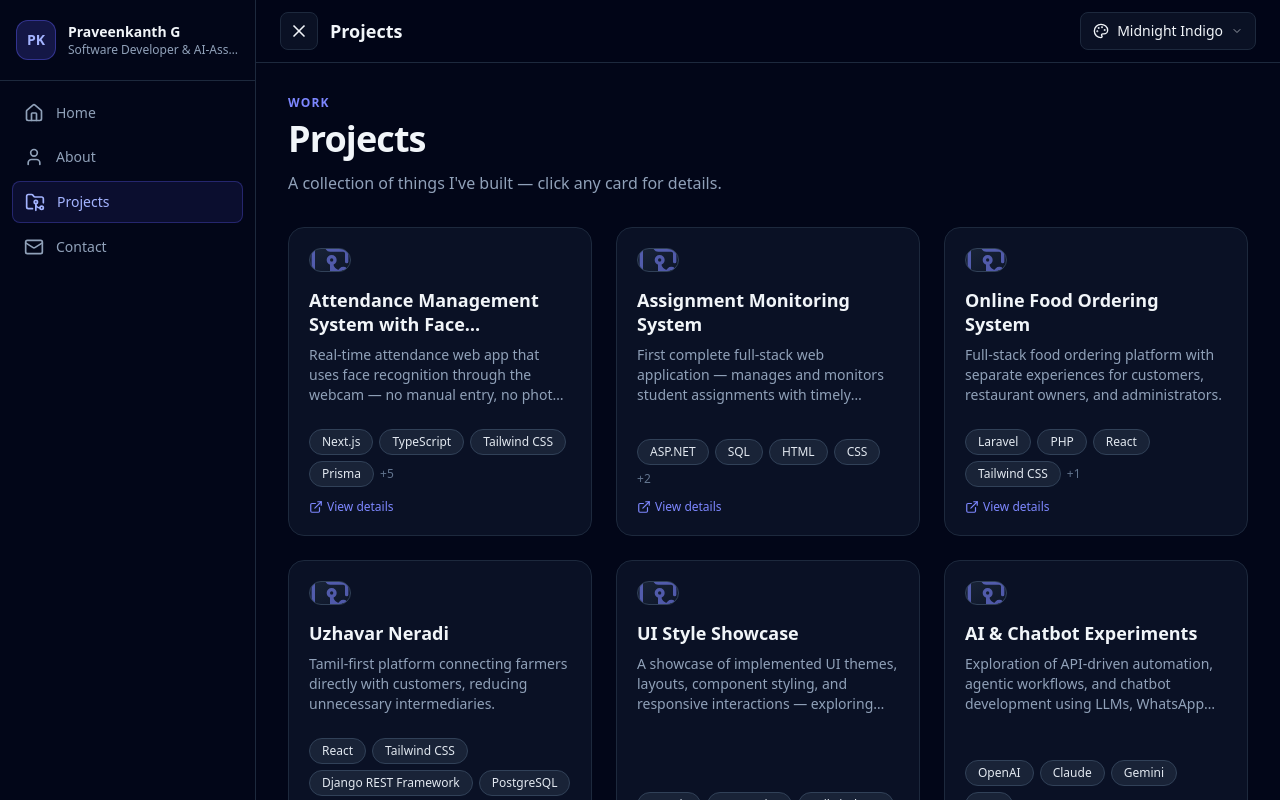
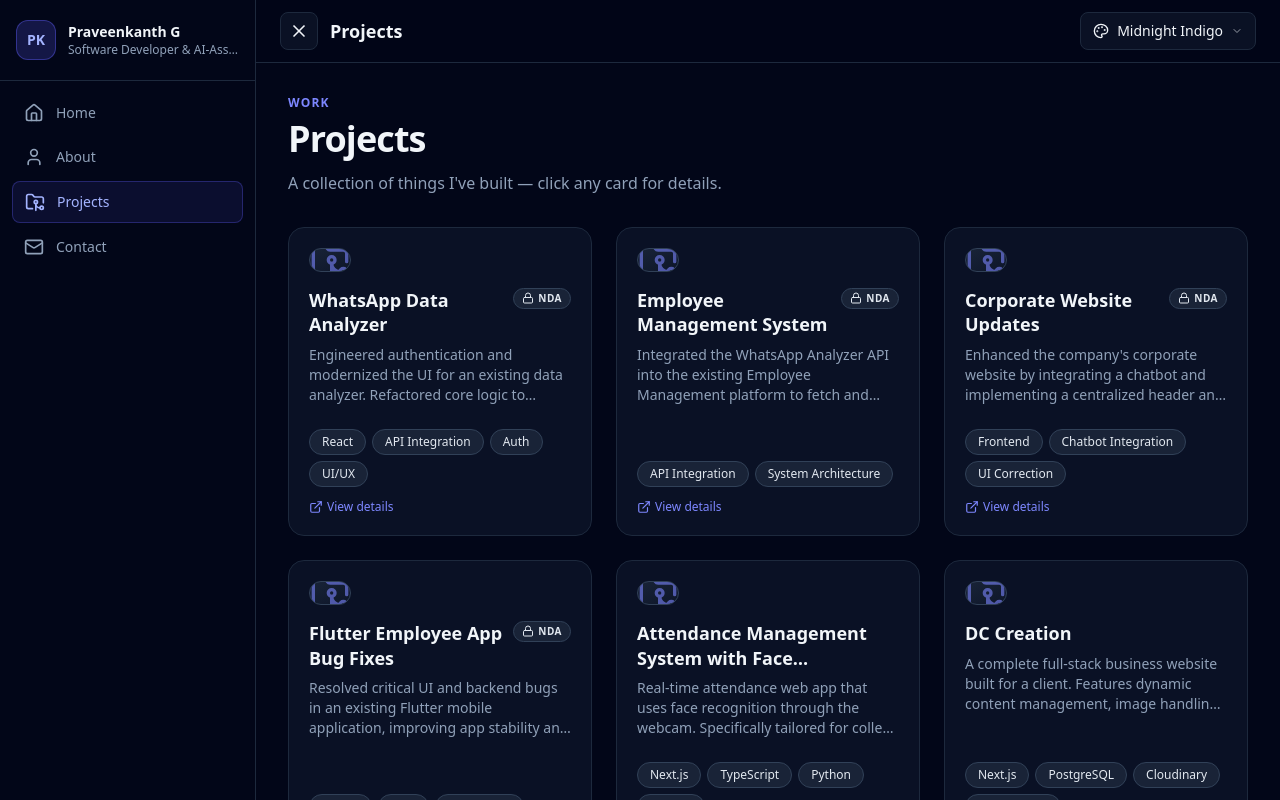
Before and after one commit to Praveenkanth2805/praveenkanth-portfolio, a Next.js app in the folder praveenkanth-portfolio/: page /projects in a window 1280 px wide. Built offline with nearby package versions, Linux system fonts and the light colour scheme.

Commit message:
add experience page, and update projects

```diff
--- a/praveenkanth-portfolio/src/app/about/page.tsx
+++ b/praveenkanth-portfolio/src/app/about/page.tsx
@@ -1,6 +1,7 @@
 import type { Metadata } from "next";
 import { Introduction } from "@/components/about/Introduction";
 import { SkillsGrid } from "@/components/about/SkillsGrid";
+import { Experience } from "@/components/about/Experience";
 import { JourneyTimeline } from "@/components/about/JourneyTimeline";
 import { AIWorkflow } from "@/components/about/AIWorkflow";
 import { GitHubProfileSummary } from "@/components/about/GitHubProfile";
@@ -10,7 +11,7 @@
 export const metadata: Metadata = {
   title: "About",
   description:
-    "Praveenkanth — B.Sc. Computer Science graduate, full-stack developer, and AI-assisted developer. Skills, journey, AI workflow, and GitHub profile.",
+    "Praveenkanth G — B.Sc. Computer Science graduate, Software Developer, and AI-assisted developer. Skills, journey, AI workflow, and GitHub profile.",
 };
 
 export default async function AboutPage() {
@@ -19,6 +20,7 @@
     <div className="mx-auto max-w-6xl space-y-16">
       <Introduction />
       <SkillsGrid />
+      <Experience />
       <JourneyTimeline />
       <AIWorkflow />
       <GitHubProfileSummary profile={profile} />
--- /dev/null
+++ b/praveenkanth-portfolio/src/components/about/Experience.tsx
@@ -0,0 +1,64 @@
+"use client";
+import { Briefcase, Calendar, CheckCircle2 } from "lucide-react";
+import { experiences } from "@/data/experience";
+import { useTheme } from "@/hooks/useTheme";
+import { SectionHeading } from "@/components/shared/SectionHeading";
+import { cn } from "@/lib/cn";
+
+export function Experience() {
+  const { c } = useTheme();
+
+  if (experiences.length === 0) return null;
+
+  return (
+    <section>
+      <SectionHeading
+        eyebrow="Career"
+        title="Professional Experience"
+        description="My journey in the software industry."
+      />
+      <div className="space-y-6">
+        {experiences.map((exp) => (
+          <div
+            key={exp.id}
+            className={cn(
+              "relative overflow-hidden rounded-2xl p-6 md:p-8",
+              c.surface,
+              c.surfaceHover,
+              c.accentGlow
+            )}
+          >
+            <div className="flex flex-col gap-6 md:flex-row md:items-start md:justify-between">
+              <div className="flex items-start gap-4">
+                <div className={cn("flex h-12 w-12 shrink-0 items-center justify-center rounded-xl", c.accentBgSoft)}>
+                  <Briefcase className={cn("h-6 w-6", c.accent)} />
+                </div>
+                <div>
+                  <h3 className={cn("text-xl font-bold", c.pageText)}>{exp.role}</h3>
+                  <p className={cn("text-base font-semibold", c.accent)}>{exp.company}</p>
+                </div>
+              </div>
+              <div className={cn("inline-flex items-center gap-1.5 rounded-full px-3 py-1 text-xs font-medium w-fit", c.chip)}>
+                <Calendar className="h-3.5 w-3.5" />
+                {exp.period}
+              </div>
+            </div>
+
+            <p className={cn("mt-6 text-sm leading-relaxed", c.muted)}>
+              {exp.description}
+            </p>
+
+            <ul className="mt-4 space-y-2 text-sm">
+              {exp.points.map((point, i) => (
+                <li key={i} className="flex items-start gap-2">
+                  <CheckCircle2 className={cn("mt-0.5 h-4 w-4 shrink-0", c.accent)} />
+                  <span className={c.muted}>{point}</span>
+                </li>
+              ))}
+            </ul>
+          </div>
+        ))}
+      </div>
+    </section>
+  );
+}
--- a/praveenkanth-portfolio/src/components/projects/ProjectCard.tsx
+++ b/praveenkanth-portfolio/src/components/projects/ProjectCard.tsx
@@ -1,6 +1,6 @@
 "use client";
-import Image from "next/image"; // <-- Added Next.js Image component
-import { FolderGit2, ExternalLink } from "lucide-react";
+import Image from "next/image";
+import { FolderGit2, ExternalLink, Lock } from "lucide-react";
 import { Project } from "@/types/project";
 import { useTheme } from "@/hooks/useTheme";
 import { TechChip } from "@/components/shared/TechChip";
@@ -25,7 +25,7 @@
         c.ring,
       )}
     >
-      {/* Image Preview - Added relative for Next/Image fill */}
+      {/* Image Preview */}
       <div
         className={cn(
           "relative flex aspect-[16/9] shrink-0 items-center justify-center overflow-hidden rounded-xl",
@@ -47,9 +47,16 @@
 
       {/* Content */}
       <div className="flex flex-1 flex-col gap-2">
-        <h3 className={cn("line-clamp-2 text-lg font-semibold leading-snug", c.pageText)}>
-          {project.title}
-        </h3>
+        <div className="flex items-start justify-between gap-2">
+          <h3 className={cn("line-clamp-2 text-lg font-semibold leading-snug", c.pageText)}>
+            {project.title}
+          </h3>
+          {project.isConfidential && (
+            <span className={cn("flex shrink-0 items-center gap-1 rounded-full px-2 py-0.5 text-[10px] font-semibold uppercase tracking-wider", c.chip)}>
+              <Lock className="h-3 w-3" /> NDA
+            </span>
+          )}
+        </div>
         <p className={cn("line-clamp-3 text-sm", c.muted)}>
           {project.description}
         </p>
--- a/praveenkanth-portfolio/src/components/projects/ProjectModal.tsx
+++ b/praveenkanth-portfolio/src/components/projects/ProjectModal.tsx
@@ -1,7 +1,7 @@
 "use client";
 import { useEffect, useRef, useState } from "react";
-import Image from "next/image"; // <-- Added
-import { X, Github, ExternalLink, FolderGit2 } from "lucide-react";
+import Image from "next/image";
+import { X, Github, ExternalLink, FolderGit2, Lock } from "lucide-react";
 import { Project } from "@/types/project";
 import { useTheme } from "@/hooks/useTheme";
 import { useLockBodyScroll } from "@/hooks/useLockBodyScroll";
@@ -107,12 +107,20 @@
 
             {/* Details */}
             <div className="p-6 md:pt-14 md:pr-16 md:pb-8 md:pl-8">
+              <div className="flex flex-wrap items-center gap-3">
                 <h3
                   id="project-modal-title"
                   className={cn("text-2xl font-bold leading-tight", c.pageText)}
                 >
                   {project.title}
                 </h3>
+                {project.isConfidential && (
+                  <span className={cn("flex items-center gap-1 rounded-full px-2.5 py-1 text-[10px] font-semibold uppercase tracking-wider", c.chip)}>
+                    <Lock className="h-3 w-3" /> Confidential
+                  </span>
+                )}
+              </div>
+
               <p className={cn("mt-3 text-sm leading-relaxed", c.muted)}>
                 {project.description}
               </p>
@@ -120,7 +128,7 @@
               {project.features && project.features.length > 0 && (
                 <div className="mt-5">
                   <h4 className={cn("mb-2 text-sm font-semibold", c.pageText)}>
-                    Key features
+                    Key Contributions
                   </h4>
                   <ul className={cn("space-y-1.5 text-sm", c.muted)}>
                     {project.features.map((f) => (
@@ -164,7 +172,7 @@
               </div>
 
               <div className="mt-6 flex flex-wrap gap-2">
-                {project.github && (
+                {project.github && !project.isConfidential && (
                   <a
                     href={project.github}
                     target="_blank"
@@ -193,6 +201,11 @@
                     <ExternalLink className="h-4 w-4" /> Live Demo
                   </a>
                 )}
+                {project.isConfidential && (
+                  <div className={cn("inline-flex items-center gap-2 rounded-lg px-4 py-2 text-sm font-medium opacity-70", c.surface, c.divider, "border")}>
+                    <Lock className="h-4 w-4" /> Source code is private
+                  </div>
+                )}
               </div>
             </div>
           </div>
--- /dev/null
+++ b/praveenkanth-portfolio/src/data/experience.ts
@@ -0,0 +1,20 @@
+import type { Experience } from "@/types/experience";
+
+export const experiences: Experience[] = [
+  {
+    id: "microbotware",
+    company: "Microbotware Technologies",
+    role: "Software Developer",
+    period: "Aug 5, 2026 - Present", // Update with your exact joining month
+    description:
+      "Contributed to existing production applications, focusing on feature integration, bug fixing, UI modernization, and API connectivity.",
+    points: [
+      "Engineered a secure authentication flow and modernized the UI for the WhatsApp Data Analyzer.",
+      "Refactored core logic to accurately calculate IN/OUT times and penalties from exported chat data.",
+      "Integrated the Analyzer API with the Employee Management system for automated tracking.",
+      "Resolved critical UI and backend issues in the Flutter application.",
+      "Centralized header/footer and integrated a chatbot into the corporate website.",
+      "Utilized AI tools for debugging and testing while personally handling final deployment and production setup.",
+    ],
+  },
+];
--- a/praveenkanth-portfolio/src/data/projects.ts
+++ b/praveenkanth-portfolio/src/data/projects.ts
@@ -1,75 +1,149 @@
 import type { Project } from "@/types/project";
 
 export const projects: Project[] = [
+  // --- PROFESSIONAL WORK (CONFIDENTIAL) ---
+  {
+    id: "whatsapp-data-analyzer",
+    title: "WhatsApp Data Analyzer",
+    description:
+      "Engineered authentication and modernized the UI for an existing data analyzer. Refactored core logic to improve the accuracy of IN/OUT times and penalty calculations from exported chat data.",
+    technologies: ["React", "API Integration", "Auth", "UI/UX"],
+    categories: ["Professional Work", "Data Analysis"],
+    featured: true,
+    isConfidential: true,
+    imageType: "illustration",
+    // image: "/projects/whatsapp-analyzer.png", // Add image path here
+    // imageType: "screenshot",                 // Change to "screenshot" if you add a real image
+    features: [
+      "Built secure authentication flow for data access.",
+      "Refactored IN/OUT time and penalty calculation logic.",
+      "Modernized the UI for better user experience.",
+      "Utilized AI tools for debugging and testing.",
+    ],
+  },
+  {
+    id: "employee-management-system",
+    title: "Employee Management System",
+    description:
+      "Integrated the WhatsApp Analyzer API into the existing Employee Management platform to fetch and display real-time IN/OUT times and attendance data automatically.",
+    technologies: ["API Integration", "System Architecture"],
+    categories: ["Professional Work", "Enterprise App"],
+    featured: false,
+    isConfidential: true,
+    imageType: "illustration",
+    // image: "/projects/employee-management.png", // Add image path here
+    // imageType: "screenshot",                   // Change to "screenshot" if you add a real image
+    features: [
+      "Connected WhatsApp Analyzer API with the Employee Management backend.",
+      "Automated attendance and IN/OUT tracking.",
+    ],
+  },
+  {
+    id: "corporate-website",
+    title: "Corporate Website Updates",
+    description:
+      "Enhanced the company's corporate website by integrating a chatbot and implementing a centralized header and footer layout for consistency.",
+    technologies: ["Frontend", "Chatbot Integration", "UI Correction"],
+    categories: ["Professional Work", "Web App"],
+    featured: false,
+    isConfidential: true,
+    imageType: "illustration",
+    // image: "/projects/corporate-website.png", // Add image path here
+    // imageType: "screenshot",                 // Change to "screenshot" if you add a real image
+    features: [
+      "Integrated chatbot functionality.",
+      "Created centralized, responsive header and footer components.",
+    ],
+  },
+  {
+    id: "flutter-employee-app",
+    title: "Flutter Employee App Bug Fixes",
+    description:
+      "Resolved critical UI and backend bugs in an existing Flutter mobile application, improving app stability and user experience.",
+    technologies: ["Flutter", "Dart", "Debugging"],
+    categories: ["Professional Work", "Mobile App"],
+    featured: false,
+    isConfidential: true,
+    imageType: "illustration",
+    // image: "/projects/flutter-app.png", // Add image path here
+    // imageType: "screenshot",            // Change to "screenshot" if you add a real image
+    features: [
+      "Fixed UI rendering issues across devices.",
+      "Resolved backend API connection bugs.",
+    ],
+  },
+
+  // --- FREELANCE & ACADEMIC PROJECTS ---
   {
     id: "attendance-face-recognition",
     title: "Attendance Management System with Face Recognition",
     description:
-      "Real-time attendance web app that uses face recognition through the webcam — no manual entry, no photos stored, and duplicate-proof by design.",
-    technologies: [
-      "Next.js", "TypeScript", "Tailwind CSS", "Prisma", "SQLite",
-      "Python", "FastAPI", "OpenCV", "face_recognition",
-    ],
+      "Real-time attendance web app that uses face recognition through the webcam. Specifically tailored for college rules (e.g., 5-hour attendance logic).",
+    technologies: ["Next.js", "TypeScript", "Python", "FastAPI", "PostgreSQL"],
     categories: ["Full-Stack", "Computer Vision", "Web App"],
     featured: true,
-    github:
-      "https://github.com/Praveenkanth2805/Attendance-Management-Web-App-with-Face-Recognition",
+    github: "https://github.com/Praveenkanth2805/Attendance-Management-Web-App-with-Face-Recognition",
     imageType: "illustration",
+    // image: "/projects/attendance.png", // Add image path here
+    // imageType: "screenshot",           // Change to "screenshot" if you add a real image
     features: [
-      "Real-time face recognition via webcam — auto-marks attendance on match",
-      "Admin authentication with cookie-based sessions",
-      "Public attendance page with no login required",
-      "Live dashboard: Total, Present, Absent, Attendance %",
-      "Full student CRUD with search, class and year",
-      "Class & year management with duplicate prevention",
-      "Face registration per student via webcam",
-      "DB-enforced duplicate prevention (UNIQUE register_number, date)",
-      "Frontend + backend validation on every field",
-      "Responsive UI with green brand theme",
+      "Real-time face recognition via webcam.",
+      "Custom college attendance rules (last period absent = full day absent).",
+      "Deployed on Vercel (Frontend) and Render (Backend).",
+      "Admin authentication with cookie-based sessions.",
     ],
   },
   {
-    id: "assignment-monitoring",
-    title: "Assignment Monitoring System",
+    id: "dccreation",
+    title: "DC Creation",
     description:
-      "First complete full-stack web application — manages and monitors student assignments with timely WhatsApp notifications.",
-    technologies: ["ASP.NET", "SQL", "HTML", "CSS", "JavaScript", "WhatsApp API"],
-    categories: ["Full-Stack", "Web App"],
-    featured: false,
-    github: "https://github.com/Praveenkanth2805/Assignment-Monitoring-System",
+      "A complete full-stack business website built for a client. Features dynamic content management, image handling, and a responsive UI.",
+    technologies: ["Next.js", "PostgreSQL", "Cloudinary", "Tailwind CSS"],
+    categories: ["Freelance", "Business Website", "Full-Stack"],
+    featured: true,
+    liveDemo: "https://dccreation.vercel.app/",
     imageType: "illustration",
+    // image: "/projects/dc-creation.png", // Add image path here
+    // imageType: "screenshot",            // Change to "screenshot" if you add a real image
     features: [
-      "Student management",
-      "Assignment creation & management",
-      "Assignment submission tracking",
-      "Assignment status monitoring",
-      "Admin / user workflows",
-      "Dashboard & reporting",
-      "Database-driven architecture",
-      "WhatsApp notifications",
-      "REST API integration",
+      "Full-stack Next.js application handling both frontend and backend.",
+      "PostgreSQL database for data storage.",
+      "Cloudinary integration for optimized image management.",
     ],
   },
   {
-    id: "food-ordering",
-    title: "Online Food Ordering System",
+    id: "kaviya-boutique",
+    title: "Kaviya Boutique",
     description:
-      "Full-stack food ordering platform with separate experiences for customers, restaurant owners, and administrators.",
-    technologies: ["Laravel", "PHP", "React", "Tailwind CSS", "MySQL"],
-    categories: ["Full-Stack", "E-commerce", "Web App"],
+      "An elegant e-commerce style website for a boutique, showcasing collections with a smooth user experience and robust backend.",
+    technologies: ["React", "Python", "PostgreSQL", "Cloudinary", "Tailwind CSS"],
+    categories: ["Freelance", "E-commerce", "Web App"],
     featured: true,
+    liveDemo: "https://kaviyaboutique.vercel.app/",
     imageType: "illustration",
+    // image: "/projects/kaviya-boutique.png", // Add image path here
+    // imageType: "screenshot",                // Change to "screenshot" if you add a real image
     features: [
-      "User authentication",
-      "Restaurant management",
-      "Food & category management",
-      "Cart & order management",
-      "Restaurant availability / status",
-      "Admin dashboard",
-      "Owner dashboard",
-      "Search & filtering",
-      "REST API integration",
-      "Payment integration",
+      "React frontend for a highly responsive and interactive UI.",
+      "Python backend to handle business logic and API requests.",
+      "Cloudinary integration for hosting and serving high-quality product images.",
+    ],
+  },
+  {
+    id: "college-fee-management",
+    title: "College Fee Management System",
+    description:
+      "A comprehensive system to manage student fee structures, payments, and pending dues for college administration.",
+    technologies: ["Full-Stack", "Database Management"],
+    categories: ["Freelance", "Web App"],
+    featured: false,
+    imageType: "illustration",
+    // image: "/projects/fee-management.png", // Add image path here
+    // imageType: "screenshot",               // Change to "screenshot" if you add a real image
+    features: [
+      "Fee collection tracking.",
+      "Student database management.",
+      "Receipt generation.",
     ],
   },
   {
@@ -82,15 +156,14 @@
     featured: true,
     github: "https://github.com/Praveenkanth2805/Uzhavar-Neradi-Direct-from-Farmers",
     imageType: "illustration",
+    // image: "/projects/uzhavar-neradi.png", // Add image path here
+    // imageType: "screenshot",               // Change to "screenshot" if you add a real image
     features: [
       "Farmer & customer workflows",
       "Email + OTP authentication",
       "Product management",
-      "REST APIs",
-      "Responsive UI",
       "Tamil / multilingual interface",
       "Online payment integration (Razorpay)",
-      "Cash on Delivery",
     ],
   },
   {
@@ -100,8 +173,10 @@
       "A showcase of implemented UI themes, layouts, component styling, and responsive interactions — exploring distinct design languages under a single consistent component architecture.",
     technologies: ["Next.js", "TypeScript", "Tailwind CSS"],
     categories: ["Frontend", "Design System"],
-    featured: true,
+    featured: false,
     imageType: "illustration",
+    // image: "/projects/ui-showcase.png", // Add image path here
+    // imageType: "screenshot",            // Change to "screenshot" if you add a real image
     features: [
       "Multiple distinct themes",
       "Responsive layouts",
@@ -120,9 +195,9 @@
     ],
     categories: ["AI & Automation", "Experiments"],
     featured: false,
-    // imageType: "illustration",
-    // image: "/projects/attendance.png", // Uncomment this line if you have a screenshot image for this project
-    // imageType: "screenshot", // Uncomment this line if you have a screenshot image for this project
+    imageType: "illustration",
+    // image: "/projects/ai-chatbot.png", // Add image path here
+    // imageType: "screenshot",           // Change to "screenshot" if you add a real image
     features: [
       "AI / LLM integrations (OpenAI, Claude, Gemini)",
       "Prompt engineering for structured code generation",
--- /dev/null
+++ b/praveenkanth-portfolio/src/types/experience.ts
@@ -0,0 +1,8 @@
+export type Experience = {
+  id: string;
+  company: string;
+  role: string;
+  period: string;
+  description: string;
+  points: string[];
+};
--- a/praveenkanth-portfolio/src/types/project.ts
+++ b/praveenkanth-portfolio/src/types/project.ts
@@ -10,4 +10,5 @@
   liveDemo?: string;
   featured?: boolean;
   features?: string[];
+  isConfidential?: boolean; // Added for NDA/Company projects
 };
```
Lines whose indentation alone changed are shown as unchanged.
